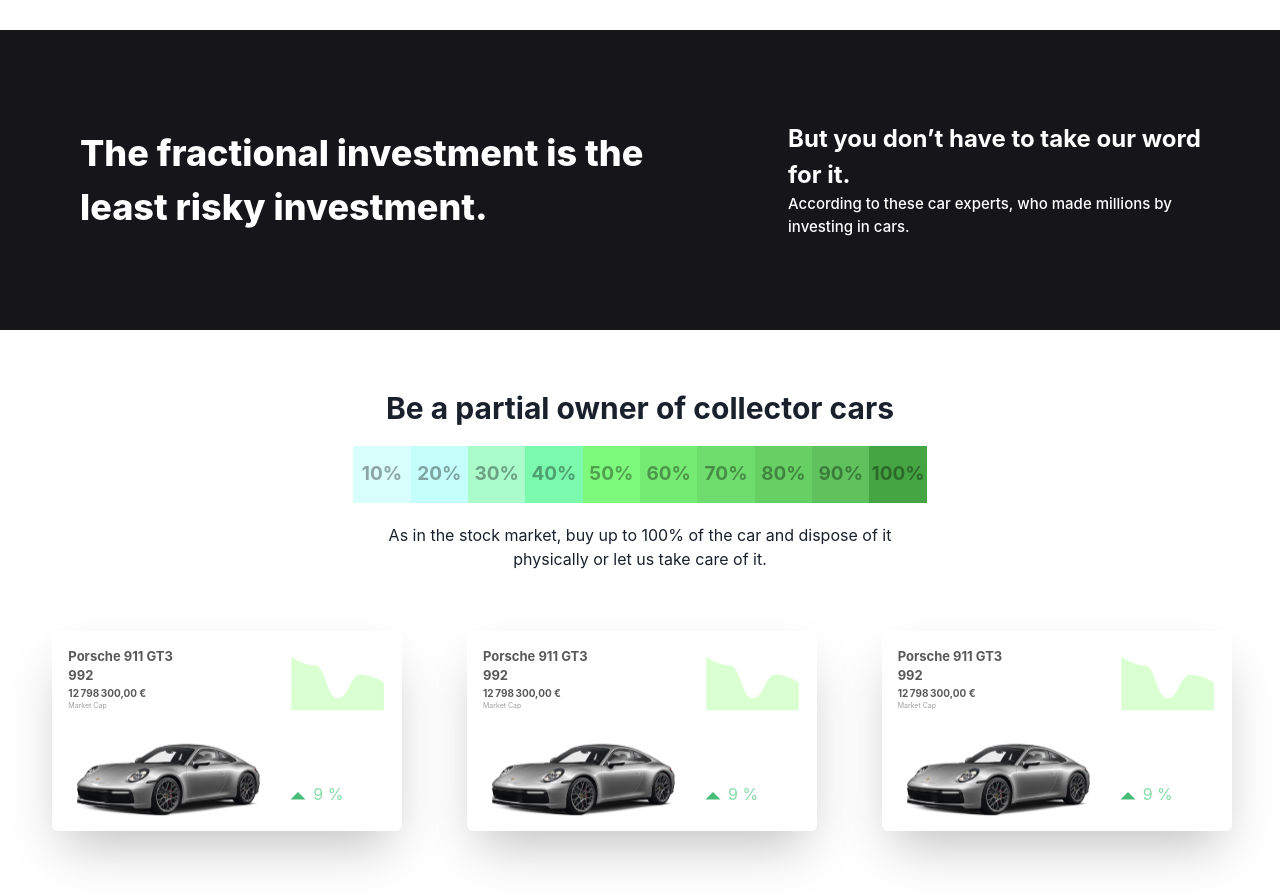
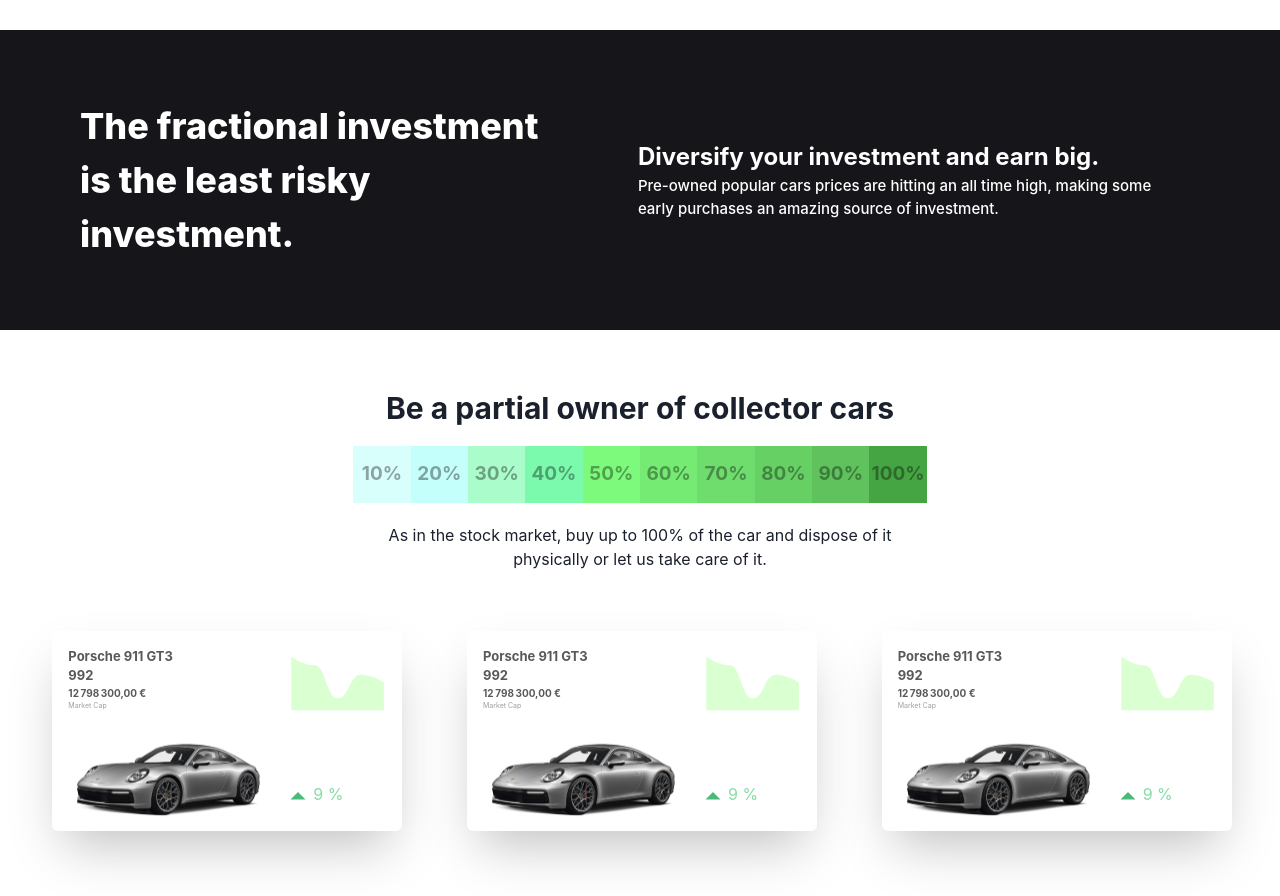
Before and after one commit to azerpas/fractif, a Next.js app: page / in a window 1280 px wide. Shown: the part 2560-3456 px from the top of the page. Built offline with nearby package versions, Linux system fonts and the light colour scheme; no server answers.

Commit message:
Update index.tsx

```diff
--- a/src/pages/index.tsx
+++ b/src/pages/index.tsx
@@ -52,9 +52,8 @@
             The fractional investment is the least risky investment.
           </Text>
           <Flex flexDirection="column" mb={{ base: '70px', sm: '70px', lg: '0' }} margin={{ base: '', sm: '', lg: 'auto' }} ml={{ base: '20px', sm: '20px', lg: '80px' }}>
-            <Text color="white" fontWeight="bold" fontSize={{ base: '12px', sm: '12px', lg: '2xl' }}  w={{ base: '90%', sm: '', lg: '85%' }}>But you don’t have to take our word for it.</Text>
-            <Text color="white" fontWeight="medium" fontSize={{ base: '10px', sm: '10px', lg: '15px' }}  w={{ base: '90%', sm: '', lg: '80%' }}>According to these car experts, who
-            made millions by investing in cars.</Text>
+            <Text color="white" fontWeight="bold" fontSize={{ base: '12px', sm: '12px', lg: '2xl' }}  w={{ base: '90%', sm: '', lg: '85%' }}>Diversify your investment and earn big.</Text>
+            <Text color="white" fontWeight="medium" fontSize={{ base: '10px', sm: '10px', lg: '15px' }}  w={{ base: '90%', sm: '', lg: '80%' }}>Pre-owned popular cars prices are hitting an all time high, making some early purchases an amazing source of investment. </Text>
           </Flex>
       </Flex>
       <Container mt="3rem">
```
